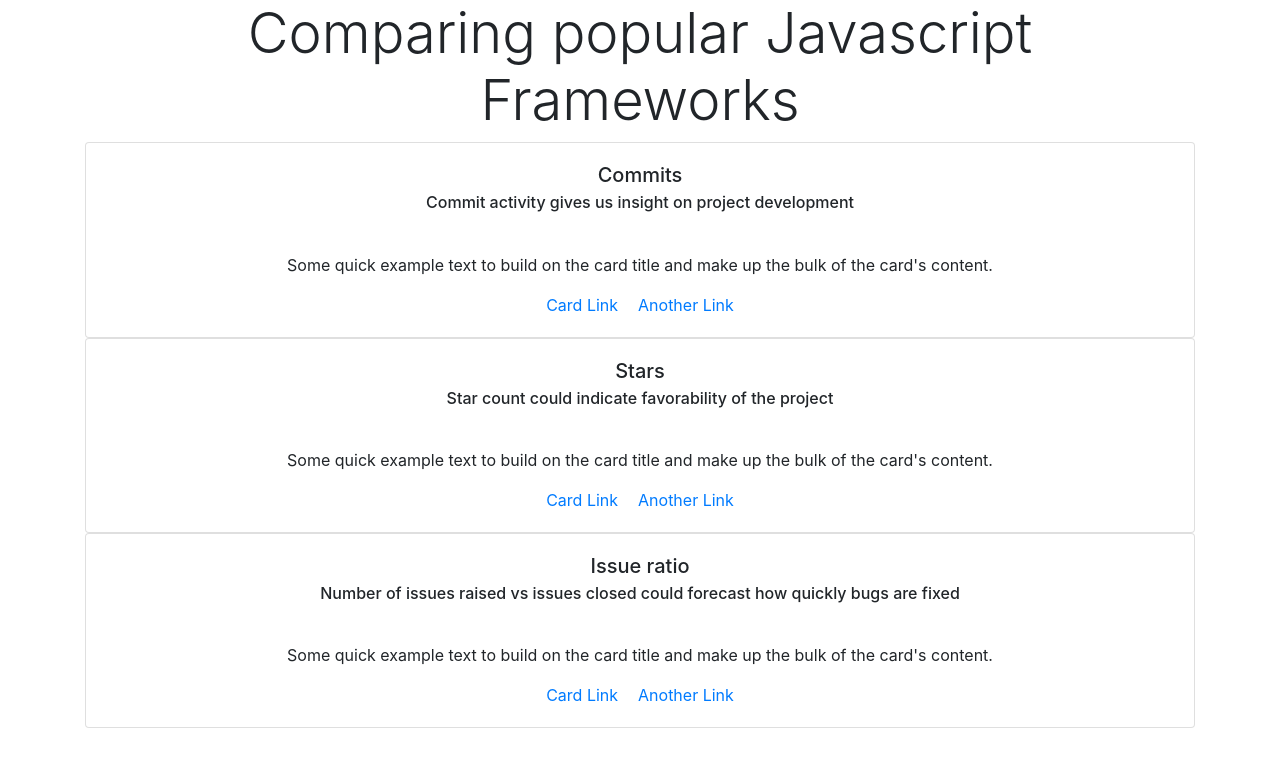
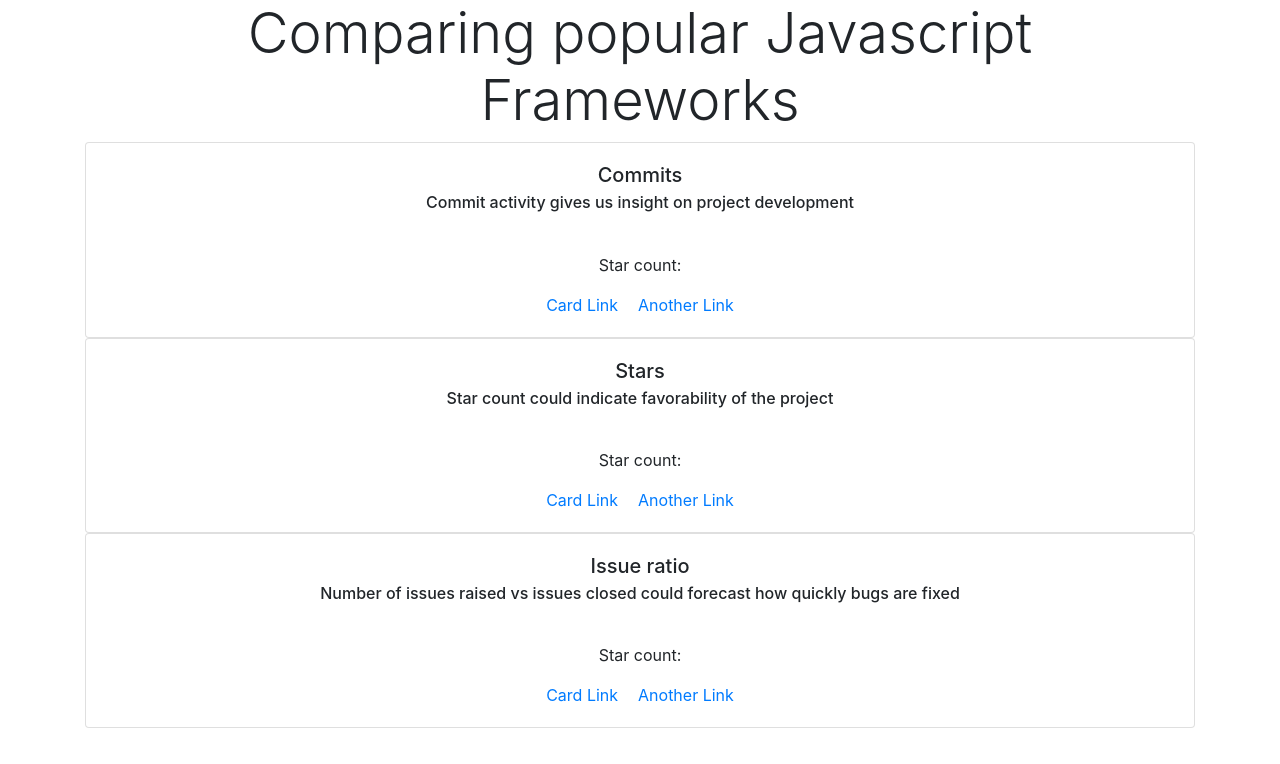
Before and after one commit to mustafa421/launchpadlab_challenge, a React (Create React App) app: page / in a window 1280 px wide. Shown: the top 764 px of the page. Built offline with nearby package versions, Linux system fonts and the light colour scheme; no server answers.

Commit message:
began API calls

```diff
--- a/src/App.js
+++ b/src/App.js
@@ -4,8 +4,24 @@ import Panel from "./components/Panel.js";
 import "./App.css";
 
 const frameworks = ["React", "Angular", "Ember", "Vue"];
+// TODO - Add framework github links to retrieve project stats
 
 class App extends Component {
+  state = {
+    stars: []
+  };
+
+  componentDidMount() {
+    fetch("https://api.github.com/repos/facebook/react")
+      .then(res => res.json())
+      .then(body => {
+        console.log(body.stargazers_count);
+        this.setState({
+          stars: body.stargazers_count
+        });
+      });
+  }
+
   render() {
     return (
       <Container className="App">
@@ -27,6 +43,7 @@ class App extends Component {
             <Panel
               title={"Stars"}
               subtitle={"Star count could indicate favorability of the project"}
+              body={this.state.stars}
             />
             <Panel
               title={"Issue ratio"}
--- a/src/components/Panel.js
+++ b/src/components/Panel.js
@@ -11,7 +11,7 @@ import {
 } from "reactstrap";
 
 const Panel = props => {
-  const { title, subtitle } = props;
+  const { title, subtitle, body } = props;
 
   return (
     <div>
@@ -21,10 +21,7 @@ const Panel = props => {
           <CardSubtitle>{subtitle}</CardSubtitle>
         </CardBody>
         <CardBody>
-          <CardText>
-            Some quick example text to build on the card title and make up the
-            bulk of the card's content.
-          </CardText>
+          <CardText>Star count: {body}</CardText>
           <CardLink href="#">Card Link</CardLink>
           <CardLink href="#">Another Link</CardLink>
         </CardBody>
```
